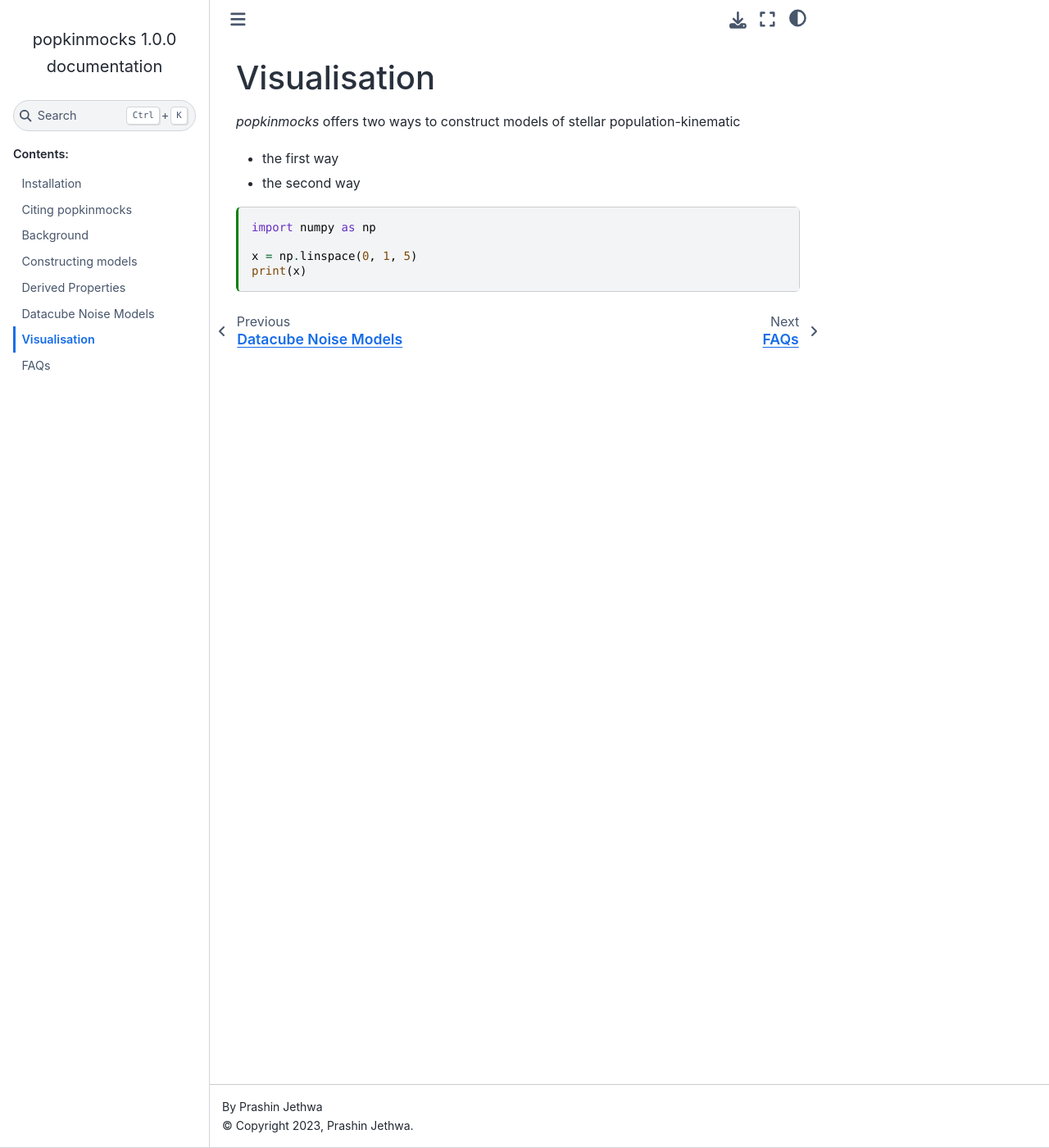
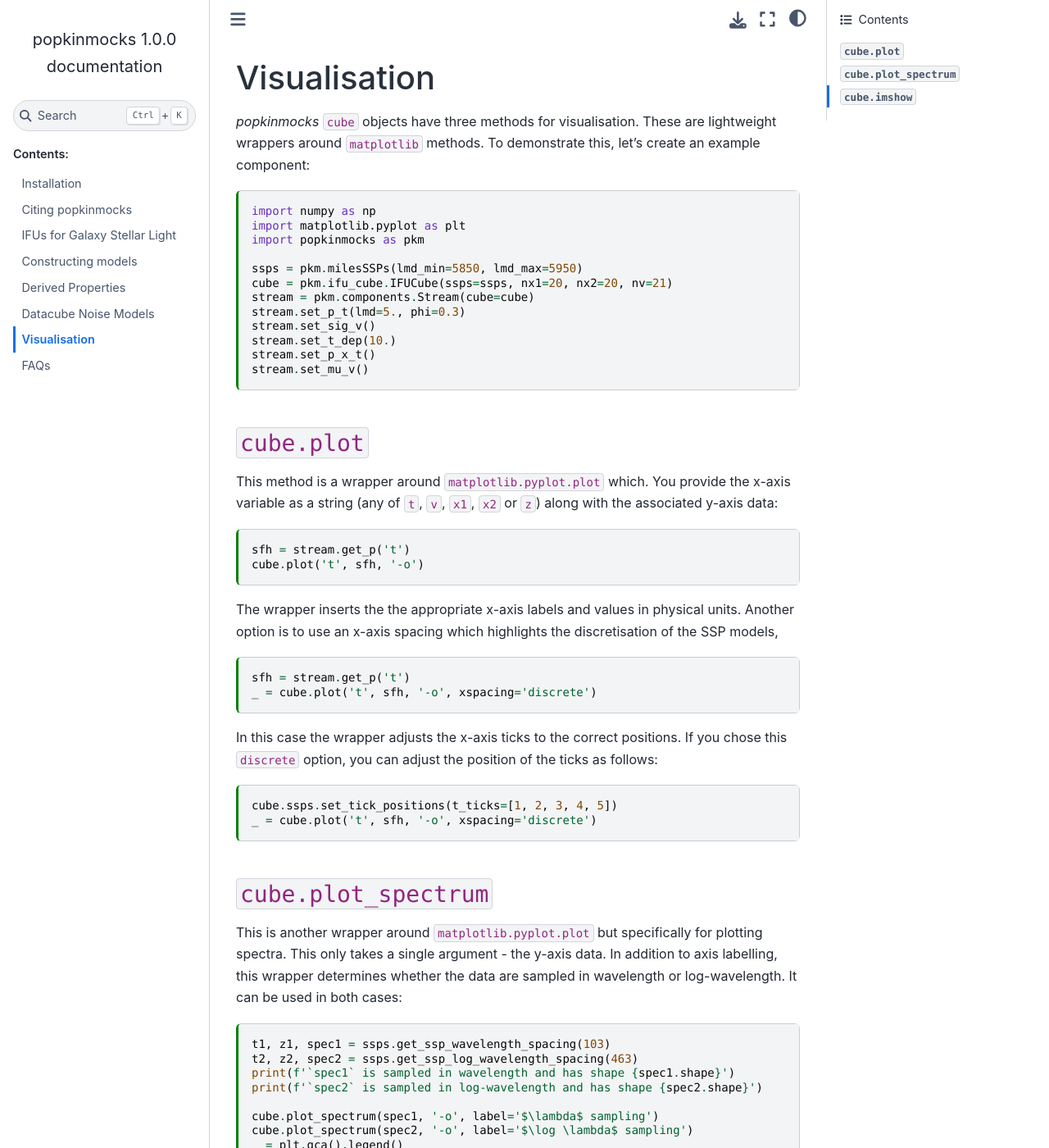
Before and after one commit to prashjet/popkinmocks, a Sphinx documentation site: the page built from docs/source/user/visualisation.md, in a window 1280 px wide and 1400 px high. Shown: the whole window at 82% size. Built offline with Sphinx 7.4.7 and the Sphinx Book theme 1.1.4, drawn with Linux system fonts in a browser that asks for light colours; some of the changed text lies outside the part shown.

Commit message:
Visualisation docs (#57)
- add convenience methods to SSPs to get a single model given index
- move some things around from background page to FAQa

````diff
--- a/docs/source/user/visualisation.md
+++ b/docs/source/user/visualisation.md
@@ -15,13 +15,87 @@
 
 +++
 
-_popkinmocks_ offers two ways to construct models of stellar population-kinematic
-* the first way
-* the second way
+_popkinmocks_ `cube` objects have three methods for visualisation. These are lightweight wrappers around `matplotlib` methods. To demonstrate this, let's create an example component:
 
 ```{code-cell}
 import numpy as np
+import matplotlib.pyplot as plt
+import popkinmocks as pkm
 
-x = np.linspace(0, 1, 5)
-print(x)
+ssps = pkm.milesSSPs(lmd_min=5850, lmd_max=5950)
+cube = pkm.ifu_cube.IFUCube(ssps=ssps, nx1=20, nx2=20, nv=21)
+stream = pkm.components.Stream(cube=cube)
+stream.set_p_t(lmd=5., phi=0.3)
+stream.set_sig_v()
+stream.set_t_dep(10.)
+stream.set_p_x_t()
+stream.set_mu_v()
 ```
+
+## `cube.plot`
+
+This method is a wrapper around `matplotlib.pyplot.plot` which. You provide the x-axis variable as a string (any of `t`, `v`, `x1`, `x2` or `z`) along with the associated y-axis data:
+
+```{code-cell}
+sfh = stream.get_p('t')
+cube.plot('t', sfh, '-o')
+```
+
+The wrapper inserts the the appropriate x-axis labels and values in physical units. Another option is to use an x-axis spacing which highlights the discretisation of the SSP models,
+
+```{code-cell}
+sfh = stream.get_p('t')
+_ = cube.plot('t', sfh, '-o', xspacing='discrete')
+```
+
+In this case the wrapper adjusts the x-axis ticks to the correct positions. If you chose this `discrete` option, you can adjust the position of the ticks as follows:
+
+```{code-cell}
+cube.ssps.set_tick_positions(t_ticks=[1, 2, 3, 4, 5])
+_ = cube.plot('t', sfh, '-o', xspacing='discrete')
+```
+
+## `cube.plot_spectrum`
+
+This is another wrapper around `matplotlib.pyplot.plot` but specifically for plotting spectra. This only takes a single argument - the y-axis data. In addition to axis labelling, this wrapper determines whether the data are sampled in wavelength or log-wavelength. It can be used in both cases:
+
+```{code-cell}
+t1, z1, spec1 = ssps.get_ssp_wavelength_spacing(103)
+t2, z2, spec2 = ssps.get_ssp_log_wavelength_spacing(463)
+print(f'`spec1` is sampled in wavelength and has shape {spec1.shape}')
+print(f'`spec2` is sampled in log-wavelength and has shape {spec2.shape}')
+
+cube.plot_spectrum(spec1, '-o', label='$\lambda$ sampling')
+cube.plot_spectrum(spec2, '-o', label='$\log \lambda$ sampling')
+_ = plt.gca().legend()
+```
+
+## `cube.imshow`
+
+This is a wrapper around `matplotlib.pyplot.imshow` which can be used to plot 2D images. These can be on-sky images, e.g.
+
+```{code-cell}
+p_x = stream.get_p('x')
+_ = cube.imshow(p_x, interpolation='gaussian')
+```
+
+:::{note}
+You can pass arbitrary keyword arguments to plotting wrappers e.g. `interpolation='gaussian'` in the above example.
+:::
+
+On-sky images are the default view offered by `cube.imshow` but any 2D combination of variables is possible. These are specified as a pair of strings (amongst `t`, `v`, `x1`, `x2` or `z`) corresponding to the $(x,y)$ axis of the image e.g. to plot the age-metallicity distribution:
+
+```{code-cell}
+p_tz = stream.get_p('tz')
+_ = cube.imshow(p_tz, view=['t', 'z'])
+```
+
+This wrapper can only display images where equal-sized pixels correspond to the discretisation of the SSP grid (i.e. not physical units). As before you can control the tickmarks using
+
+```{code-cell}
+cube.ssps.set_tick_positions(
+  z_ticks=[-2, -1, 0, 0.3],
+  t_ticks=[0.1, 1, 5, 13]
+  )
+_ = cube.imshow(p_tz, view=['t', 'z'])
+```
````
Also changed, not shown: docs/source/user/background.md (+8 -40 lines), docs/source/user/faqs.md (+31 -1 lines), 1 other file.
